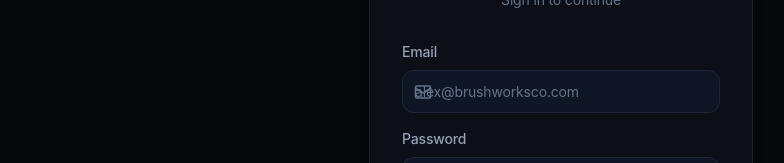
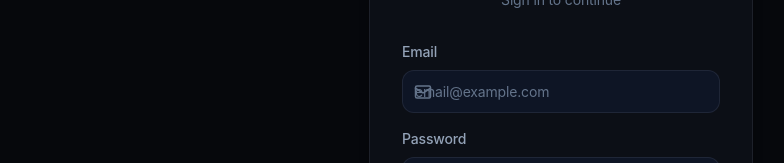
Before and after one commit to blueprintstudioco/agentlink, a Next.js app: page /login in a window 1280 px wide. Shown: the part 313-476 px from the top of the page, without its empty margins (79-863 px from the left). Built offline with nearby package versions, Linux system fonts and the light colour scheme; no server answers.

Commit message:
Remove email hint from login - security fix

```diff
--- a/src/app/login/page.tsx
+++ b/src/app/login/page.tsx
@@ -53,7 +53,7 @@ export default function LoginPage() {
                 type="email"
                 value={email}
                 onChange={e => setEmail(e.target.value)}
-                placeholder="alex@brushworksco.com"
+                placeholder="email@example.com"
                 className="input-base pl-10"
                 required
               />
```
